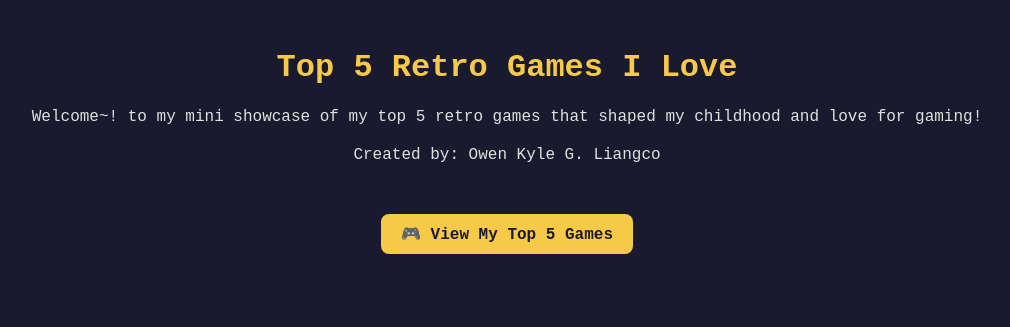
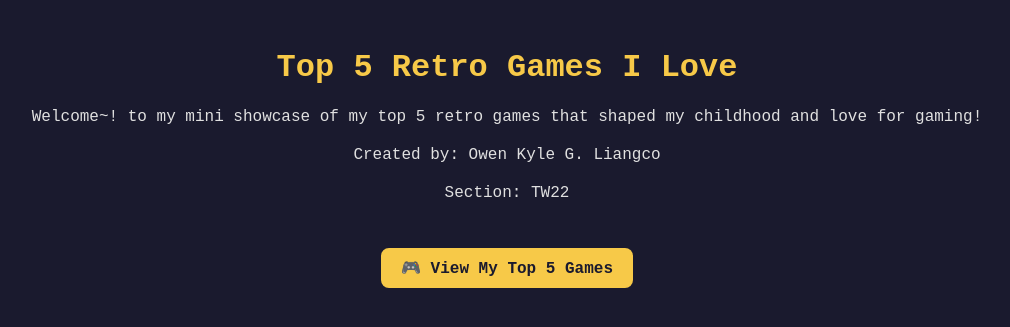
Before and after one commit to OwenLiangco/AD-TASK-1-Liangco, a PHP site: page /homePage.php in a window 1280 px wide. Shown: the top 327 px of the page, without its empty margins (133-1143 px from the left). Run offline with PHP 8.4, Linux system fonts and the light colour scheme.

Commit message:
feat(home page): added section display in html

```diff
--- a/homePage.php
+++ b/homePage.php
@@ -22,7 +22,9 @@ $section = "TW22";
     <p class = "author">
         Created by: <?= $author?>
     </p>
-
+    <p class = "section">
+        Section: <?= $section?>
+    </p>
     <a class = "button" href = "./page/reviewPage.php"> 🎮 View My Top 5 Games</a>
 </body>
 </html>
```
